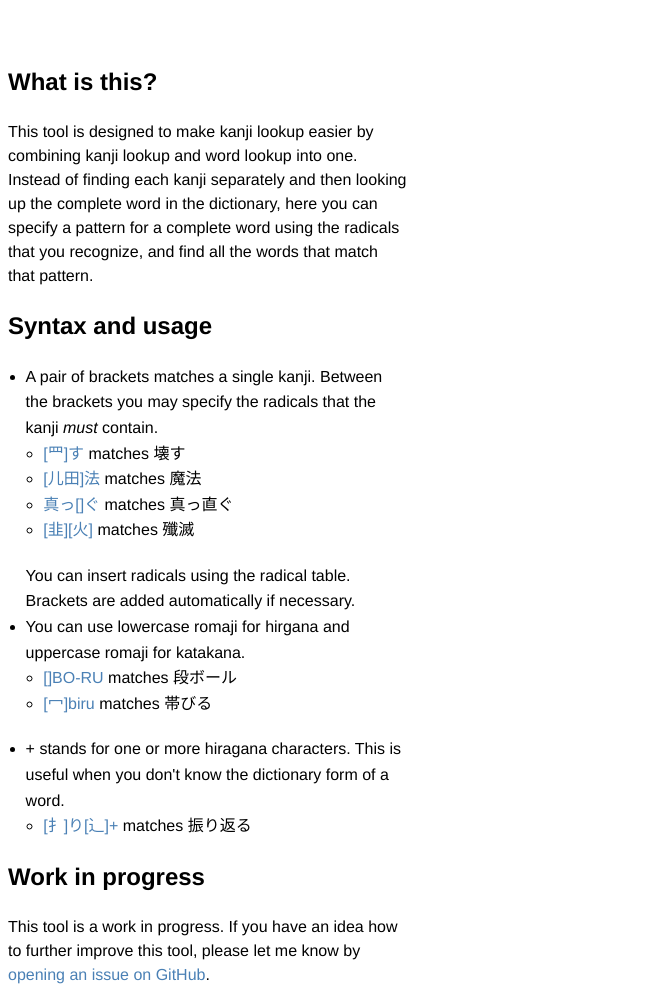
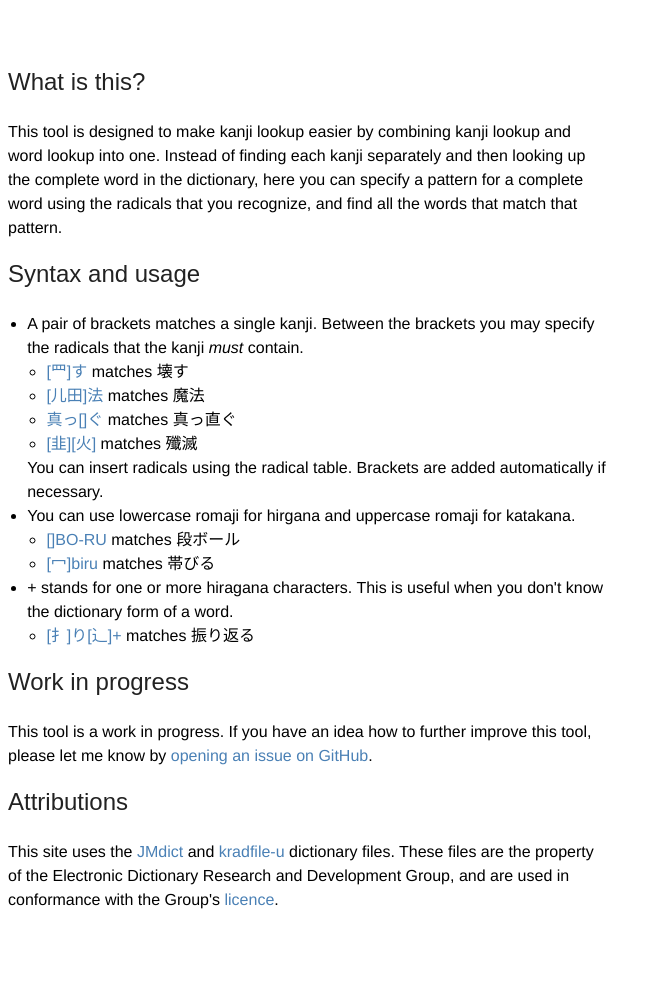
Before and after one commit to itayperl/kantan, a plain HTML site: page ui/index.html in a window 1280 px wide. Shown: the top 990 px of the page, without its empty margins (0-661 px from the left). After the commit the page ends 928 px from the top, so only its background shows below. Drawn offline with nearby package versions, Linux system fonts and the light colour scheme; some packages are replaced by stand-ins of ours; a script that the page names is missing.

Commit message:
css fixes

```diff
--- a/ui/jisho.css
+++ b/ui/jisho.css
@@ -40,34 +40,11 @@ input[type="text"] {
   transition: box-shadow 0.45s, border-color 0.45s ease-in-out;
 }
 
-div,
-ul,
-li,
-h3,
-form {
+ul.radical_table {
   margin: 0;
   padding: 0;
 }
 
-h3 {
-  font-family: "Helvetica Neue", Helvetica, Arial, "HiraKakuPro-W3", "Hiragino Kaku Gothic Pro W3", "Hiragino Kaku Gothic Pro", "ヒラギノ角ゴ Pro W3", "メイリオ", Meiryo, "游ゴシック", YuGothic, "ＭＳ Ｐゴシック", "MS PGothic", "ＭＳ ゴシック", "MS Gothic", sans, sans-serif;
-  font-weight: normal;
-  font-style: normal;
-  color: #222222;
-  margin-top: 0.2rem;
-  margin-bottom: 0.5rem;
-  line-height: 1.4;
-  font-size: 1.375rem;
-}
-
-ul {
-  font-size: 1rem;
-  line-height: 1.6;
-  margin-bottom: 1.25rem;
-  list-style-position: outside;
-  font-family: inherit;
-  margin-left: 1.1rem;
-}
 
 body a {
   color: #4A80B5;
--- a/ui/style.css
+++ b/ui/style.css
@@ -13,6 +13,10 @@
   width: 832px;
   margin: 0 auto;
   padding-top: 1em;
+}
+
+#instructions ul {
+    padding-left: 1.2em;
 }
 
 .search-form {
@@ -37,7 +41,15 @@
   margin-right: 20px;
 }
 
-h3.status {
+h2 {
+  font-family: sans-serif;
+  font-weight: normal;
+  margin-top: 10px;
+  color: #222222;
+  font-size: x-large;
+}
+
+h2.status {
   margin-top: 30px;
 }
 
@@ -53,6 +65,6 @@ h3.status {
   #instructions {
     margin-top: 4em;
     position: relative;
-    width: 400px;
+    width: 600px;
   }
 }
```
Also changed, not shown: ui/main.html (+1 -1 lines).
